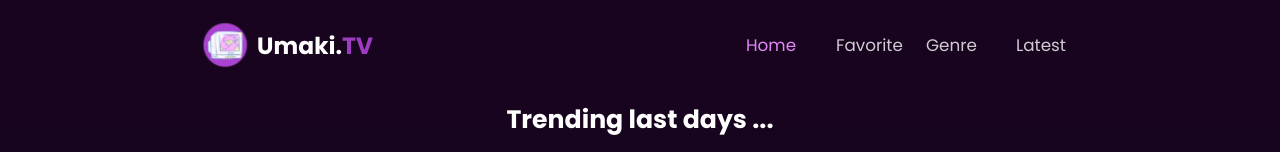
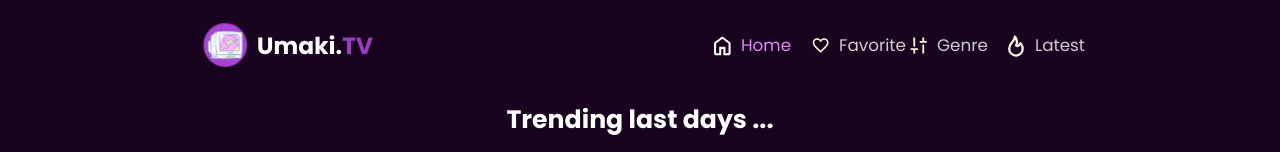
Before and after one commit to piyopiyolab/front-umaki-TV, a React (Vite) app: page / in a window 1280 px wide. Shown: the top 152 px of the page. Built offline with nearby package versions, Linux system fonts and the light colour scheme; no server answers.

Commit message:
fix header

```diff
--- a/src/Components/Header/Header.jsx
+++ b/src/Components/Header/Header.jsx
@@ -31,21 +31,20 @@ function Header() {
                     {/* icon mobile menu */}
 
 
-
                     {
                         !mobileMenu ? (
                             <img
                                 onClick={handleShowMobileNav}
                                 src={hamburger}
                                 alt="icon mobile"
-                                className="icon header__nav__menu_icon"
+                                className="icon header__nav__menu__icon-open"
                             />
                         ) : (
                             <img
                                 onClick={handleShowMobileNav}
                                 src={close}
                                 alt="icon close mobile"
-                                className="icon header__nav__menu_icon"
+                                className="icon header__nav__menu__icon-close"
                             />
                         )
                     }
@@ -53,28 +52,28 @@ function Header() {
 
 
 
-                    <ul className={mobileMenu ? "visible" : "hidden"}>
+                    <ul className={mobileMenu ? "" : "hidden"}>
                         <li>
                             <a href="/">
-                                <img src={homeIcon} alt="icon home" />
+                                <img src={homeIcon} className="icon" alt="icon home" />
                                 <span className="active">Home</span>
                             </a>
                         </li>
                         <li>
                             <a href="/">
-                                <img src={heartIcon} alt="favorite icon" />
+                                <img src={heartIcon} className="icon" alt="favorite icon" />
                                 <span>Favorite</span>
                             </a>
                         </li>
                         <li>
                             <a href="/">
-                                <img src={genreIcon} alt="Genre icon" />
+                                <img src={genreIcon} className="icon" alt="Genre icon" />
                                 <span>Genre</span>
                             </a>
                         </li>
                         <li>
                             <a href="/">
-                                <img src={flammeIcon} alt="latest icon" />
+                                <img src={flammeIcon} className="icon" alt="latest icon" />
 
                                 <span>Latest</span></a>
                         </li>
--- a/src/Components/Header/Header.scss
+++ b/src/Components/Header/Header.scss
@@ -35,12 +35,15 @@
 
     &__menu {
 
-        img {
-            @include mxn.media-query("780px") {
-                display: none;
 
+        &__icon-close {
+            @include mxn.media-query('780px') {
+                display: none!important;
             }
         }
+
+
+
 
 
         ul {
@@ -52,10 +55,12 @@
                 width: 9rem;
                 min-width: min-content;
                 margin-bottom: var(--m-1);
+                margin-right: var(--m-1);
 
               a {
                 @include mxn.flex('row', 'nowrap');
                 @include mxn.flex-p('start', 'center');
+
                 img {
                     max-width: 1.7rem;
                     margin-right: 1rem;
@@ -64,5 +69,10 @@
 
             }
           }
-        }
+
     }
+
+
+
+
+}
```
